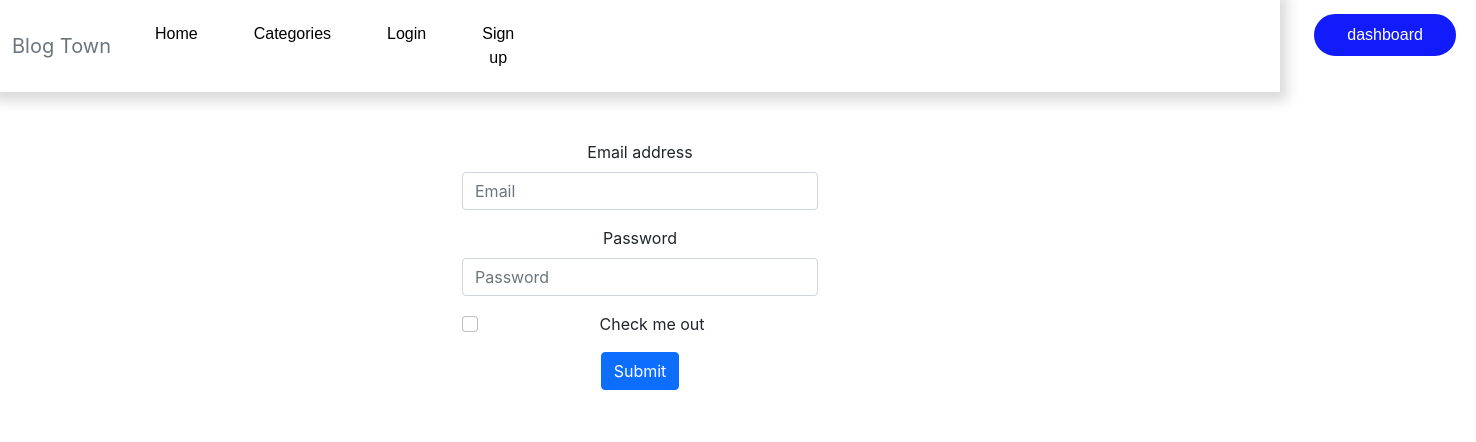
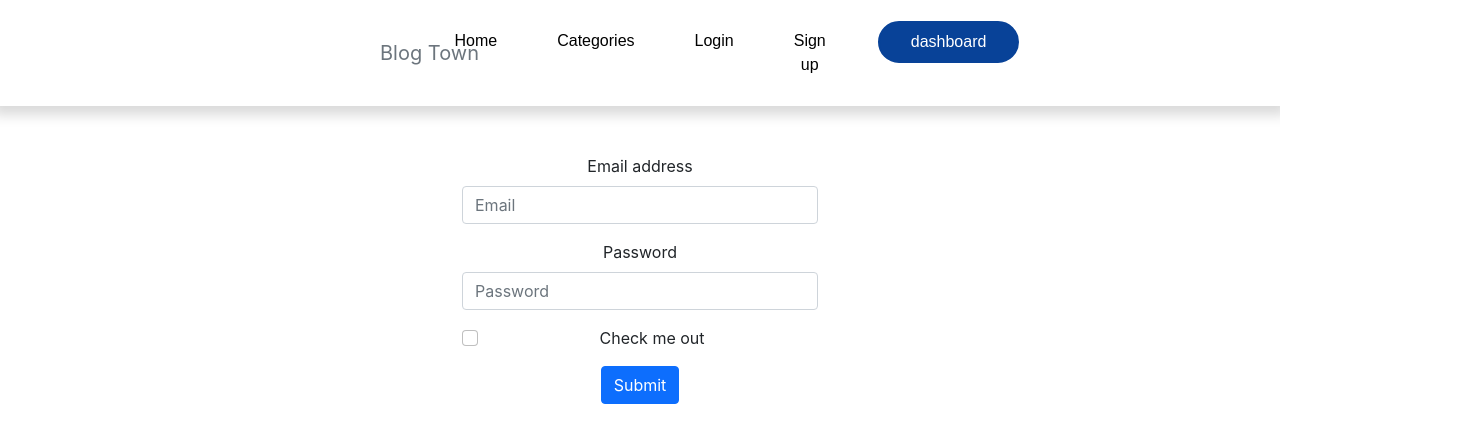
Before and after one commit to erfan-goodarzi/blog-town, a React (Create React App) app: page /login in a window 1280 px wide. Shown: the top 442 px of the page, 1476 px wide, since content can reach past the window. Built offline with nearby package versions, Linux system fonts and the light colour scheme; a web font is replaced by a local one.

Commit message:
Change Navbar Style

```diff
--- a/src/Components/Layout/Navbar.css
+++ b/src/Components/Layout/Navbar.css
@@ -3,30 +3,31 @@ nav {
   box-shadow: 0px 2px 12px 7px #dadada;
 }
 
-
+.navbar-brand {
+  position: relative;
+  left: 23rem;
+}
 
 .nav-item {
-
-  padding: 6px 20px;
+  padding: 13px 22px;
 }
-
 .nav-item a {
-    font-family: 'Hind Madurai', sans-serif;
+  font-family: "Hind Madurai", sans-serif;
   font-weight: 500;
   color: #000;
   text-decoration: none;
 }
 
 .dashboard {
-    background: #121BFA !important;
-    border: 2px solid #121BFA;
+  background: #084298 !important;
+  border: 2px solid #084298;
   border-radius: 38px;
   padding: 7px 31px !important;
-    color : #fff !important;
-    margin-left: 47rem;
+  color: #fff !important;
 }
-.dashboard:focus, .dashboard:hover {
-    color: #121BFA !important;
+.dashboard:focus,
+.dashboard:hover {
+  color: #084298 !important;
   background: transparent !important;
-    border: 2px solid #121BFA;
+  border: 2px solid #084298;
 }
--- a/src/Components/Layout/Navbar.js
+++ b/src/Components/Layout/Navbar.js
@@ -1,10 +1,11 @@
 import React from "react";
 import "./Navbar.css";
-import {Link} from 'react-router-dom'
-
+import { Link } from "react-router-dom";
+import Auxiliary from "../../hos/Auxiliary";
 
 const Navbar = () => {
   return (
+    <Auxiliary>
       <nav className="navbar navbar-expand-lg">
         <div className="container-fluid">
           <a className="navbar-brand text-secondary" href="/">
@@ -22,35 +23,53 @@ const Navbar = () => {
             <span className="navbar-toggler-icon"></span>
           </button>
           <div className="collapse navbar-collapse" id="navbarSupportedContent">
-          <ul className="navbar-nav mx-auto mb-2 mb-lg-0 text-center">
+            <div className="container">
+              <div className="row">
+                <div className="col-lg-6 mx-auto">
+
+                <ul className="navbar-nav mb-2 mb-lg-0 text-center">
               <li className="nav-item">
-              <Link className="nav-link active" to="/"> Home</Link>
+                <Link className="nav-link active" to="/">
 
+                  Home
+                </Link>
               </li>
               <li className="nav-item">
-              <Link className="nav-link" to="/categories"> Categories </Link>
+                <Link className="nav-link" to="/categories">
 
+                  Categories
+                </Link>
               </li>
               <li className="nav-item">
-              <Link className="nav-link" to="/login">Login</Link>
-
+                <Link className="nav-link" to="/login">
+                  Login
+                </Link>
               </li>
               <li className="nav-item">
-              <Link  className="nav-link" to="/sign-up"> Sign up</Link>
+                <Link className="nav-link" to="/sign-up">
 
+                  Sign up
+                </Link>
               </li>
 
               <li className="nav-item">
-              <Link className="nav-link dashboard btn btn-info" to="/dashboard">  dashboard</Link>
+                <Link
+                  className="nav-link dashboard btn btn-info"
+                  to="/dashboard"
+                >
 
+                  dashboard
+                </Link>
               </li>
             </ul>
                 </div>
               </div>
 
-
+            </div>
+          </div>
+        </div>
       </nav>
-
+    </Auxiliary>
   );
 };
 
```
Lines whose indentation alone changed are shown as unchanged.
